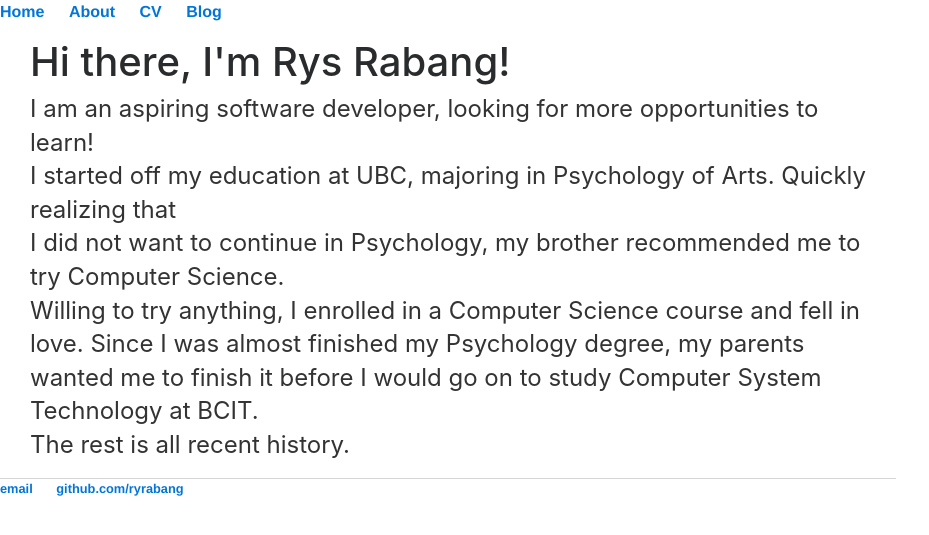
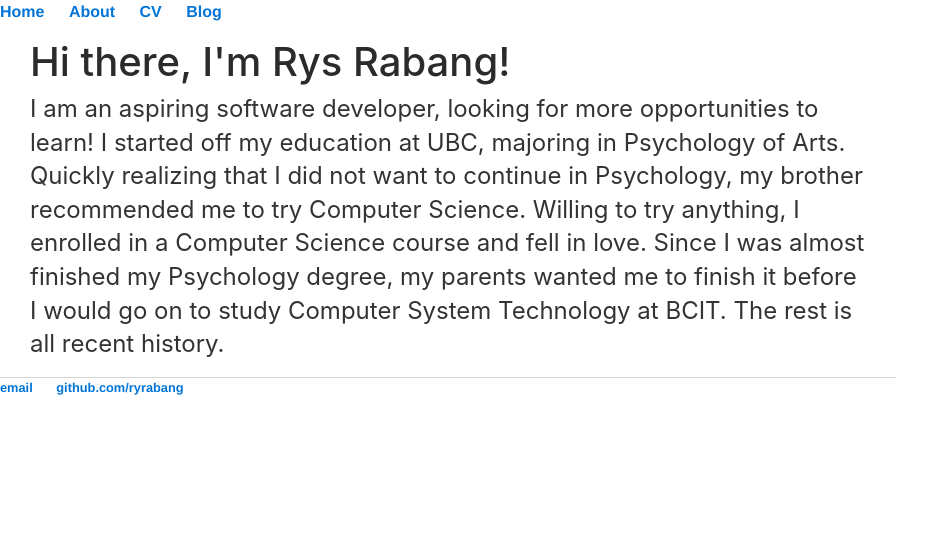
Before and after one commit to ryrabang/ryrabang.github.io, a Jekyll site: the page built from about/index.html, in a window 1280 px wide. Shown: the top 535 px of the page, without its empty margins (0-929 px from the left). Built offline with Jekyll 4.4.1, drawn with Linux system fonts in a browser that asks for light colours; nearby versions of some CDN libraries.

```diff
--- a/about/index.html
+++ b/about/index.html
@@ -4,10 +4,10 @@ title: About Me...
 ---
 <div class="container">
 	<h1>Hi there, I'm Rys Rabang!</h1>
-	<p>I am an aspiring software developer, looking for more opportunities to learn! <br/>
-  I started off my education at UBC, majoring in Psychology of Arts. Quickly realizing that <br/>
-  I did not want to continue in Psychology, my brother recommended me to try Computer Science. <br/>
+	<p>I am an aspiring software developer, looking for more opportunities to learn!
+  I started off my education at UBC, majoring in Psychology of Arts. Quickly realizing that
+  I did not want to continue in Psychology, my brother recommended me to try Computer Science.
   Willing to try anything, I enrolled in a Computer Science course and fell in love. Since I was almost finished
-  my Psychology degree, my parents wanted me to finish it before I would go on to study Computer System Technology at BCIT. <br/>
+  my Psychology degree, my parents wanted me to finish it before I would go on to study Computer System Technology at BCIT.
   The rest is all recent history.</p>
 </div><!-- /.blurb -->
```
